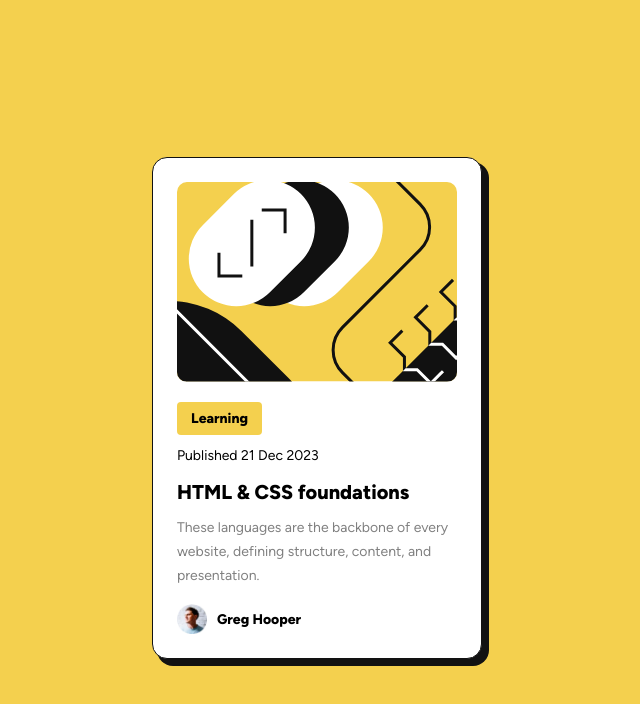
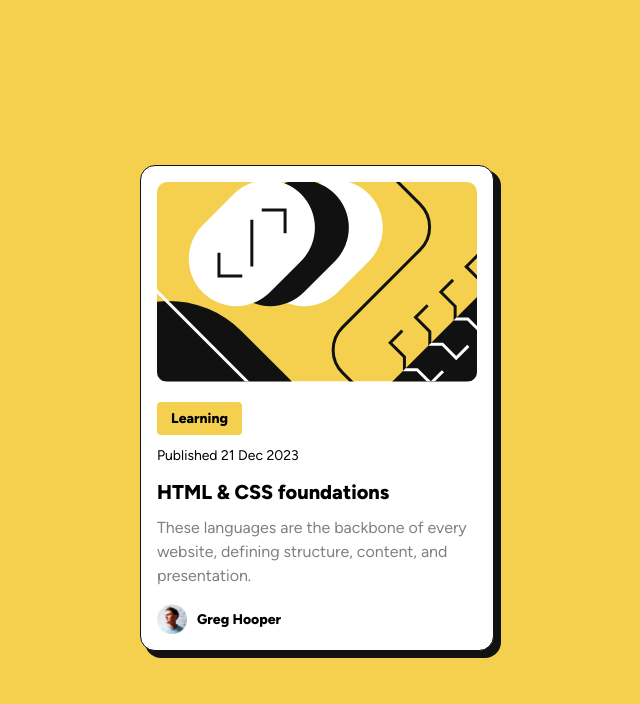
Before and after one commit to alemarr/fm-blog-preview-card, a plain HTML site: page index.html in a window 1280 px wide. Shown: the whole page, without its empty margins (323-963 px from the left). Drawn offline with Linux system fonts and the light colour scheme.

Commit message:
chore: updated main.css to match design :lipstick:

```diff
--- a/main.css
+++ b/main.css
@@ -105,6 +105,25 @@ main {
     width: fit-content;
 }
 
+@media (min-width: 376px) {
+    .card {
+        max-width: 320px;
+        padding: 16px;
+    }
+
+    .card__header__img img {
+        width: 320px;
+        height: 200px;
+        border-radius: 10px;
+    }
+
+    .card__body__content {
+        color: var(--grey);
+        line-height: 24px;
+        font-size: 16px;
+    }
+}
+
 .attribution {
     display: none;
     font-size: 11px;
```
